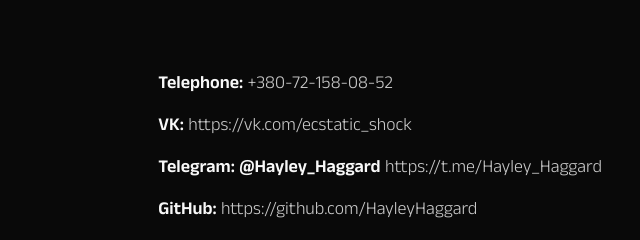
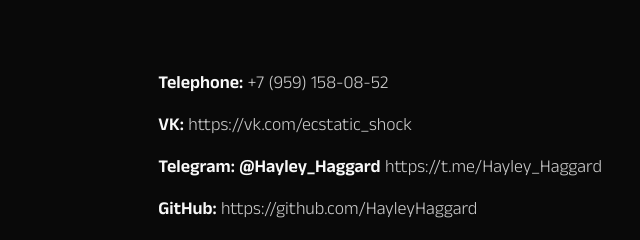
Before and after one commit to HayleyHaggard/portfolio-v.2.0, a website: page docs/about.html in a window 1280 px wide. Shown: the part 1633-1873 px from the top of the page, 623-1263 px from the left. Drawn offline with nearby package versions, Linux system fonts and the light colour scheme.

Commit message:
changed tel at about

```diff
--- a/docs/about.html
+++ b/docs/about.html
@@ -162,7 +162,7 @@
         <ul class="menu__info" data-aos="fade">
           <li class="menu__info-item">
             <span>Telephone:</span>
-            <a class="menu__info-link" href="tel:+380721580852">+380-72-158-08-52</a>
+            <a class="menu__info-link" href="tel:+380721580852">+7 (959) 158-08-52</a>
           </li>
           <li class="menu__info-item">
             <span>VK:</span>
```
